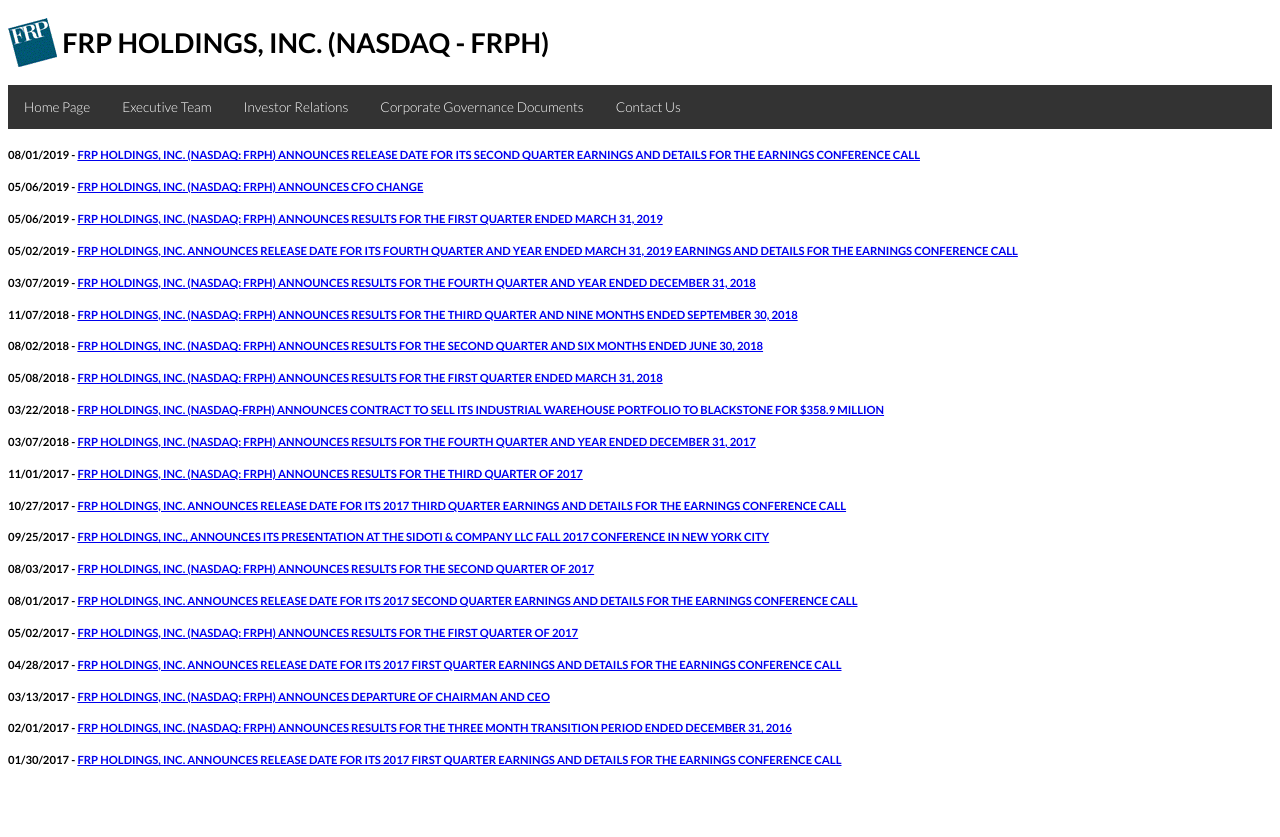
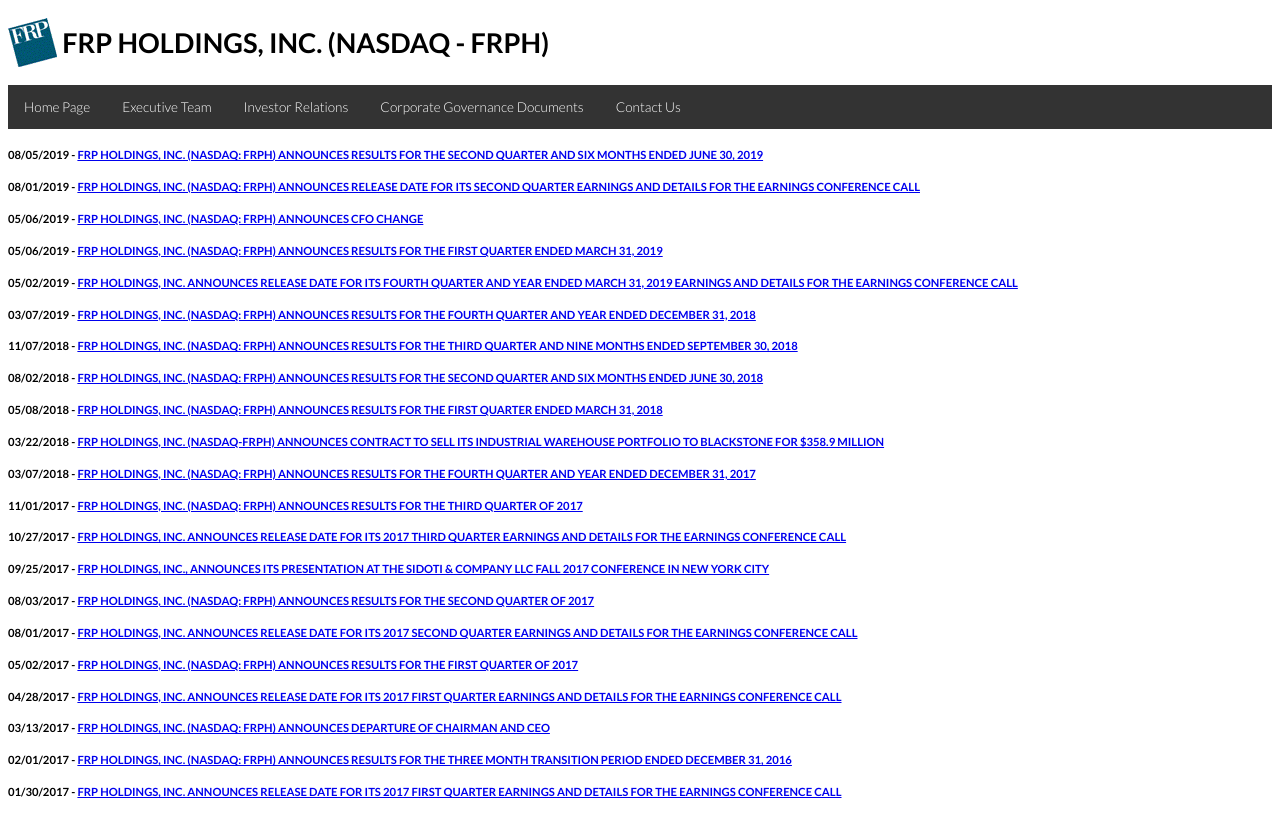
Before and after one commit to frpholdings/frpholdings.github.io, a Jekyll site: the page built from news.md, in a window 1280 px wide. Shown: the top 837 px of the page. Built offline with Jekyll 4.4.1, drawn with Linux system fonts in a browser that asks for light colours.

Commit message:
Update news.yml

```diff
--- a/_data/news.yml
+++ b/_data/news.yml
@@ -77,3 +77,7 @@
 - Date: "2019-08-01"
   Title: "FRP HOLDINGS, INC. (NASDAQ: FRPH) ANNOUNCES RELEASE DATE FOR ITS SECOND QUARTER EARNINGS AND DETAILS FOR THE EARNINGS CONFERENCE CALL"
   File: 2nd_qtr_2019_release_date_(002).pdf
+
+- Date: "2019-08-05"
+  Title: "FRP HOLDINGS, INC. (NASDAQ: FRPH) ANNOUNCES RESULTS FOR THE SECOND QUARTER AND SIX MONTHS ENDED JUNE 30, 2019"
+  File: 3468417_Release_Preview.pdf
```
